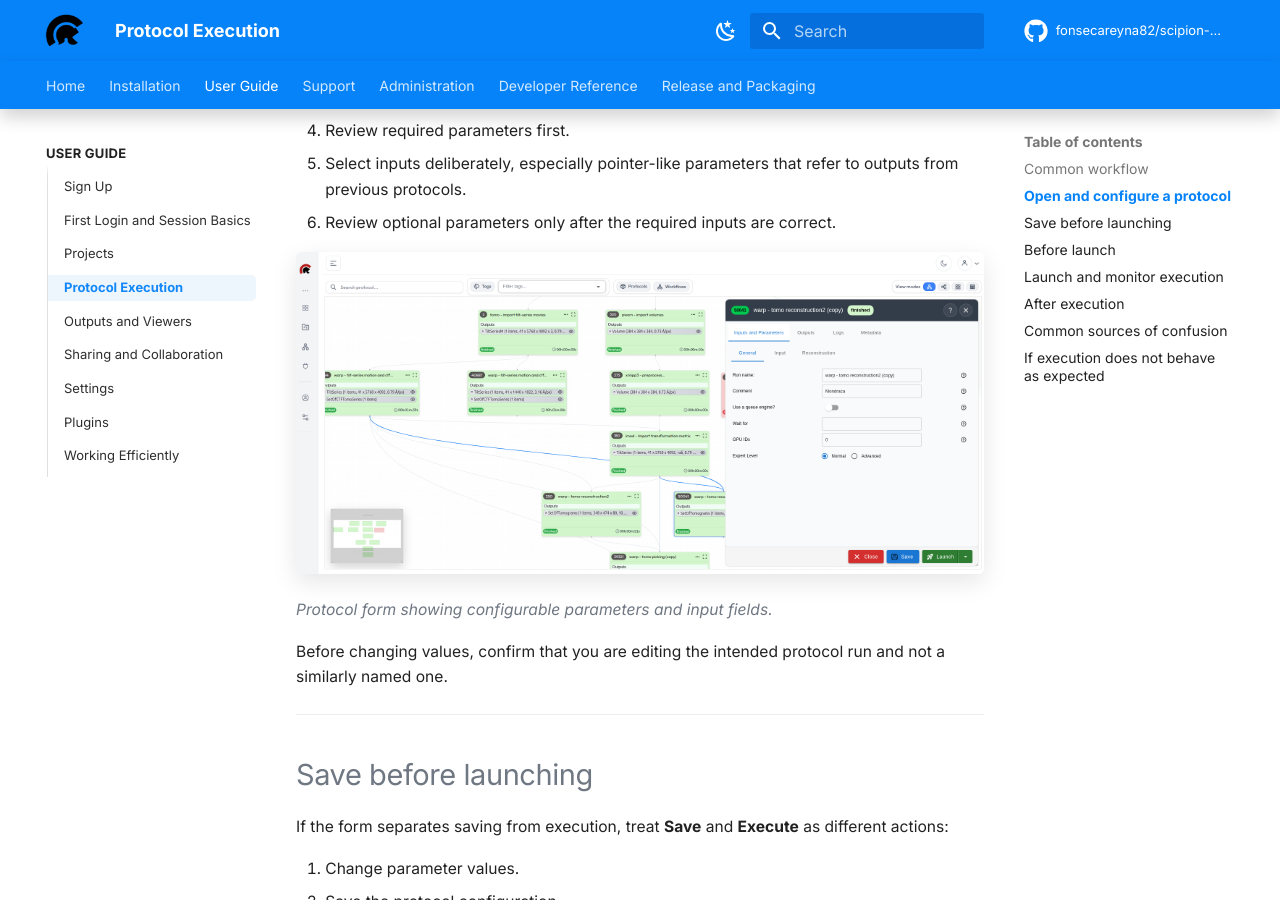
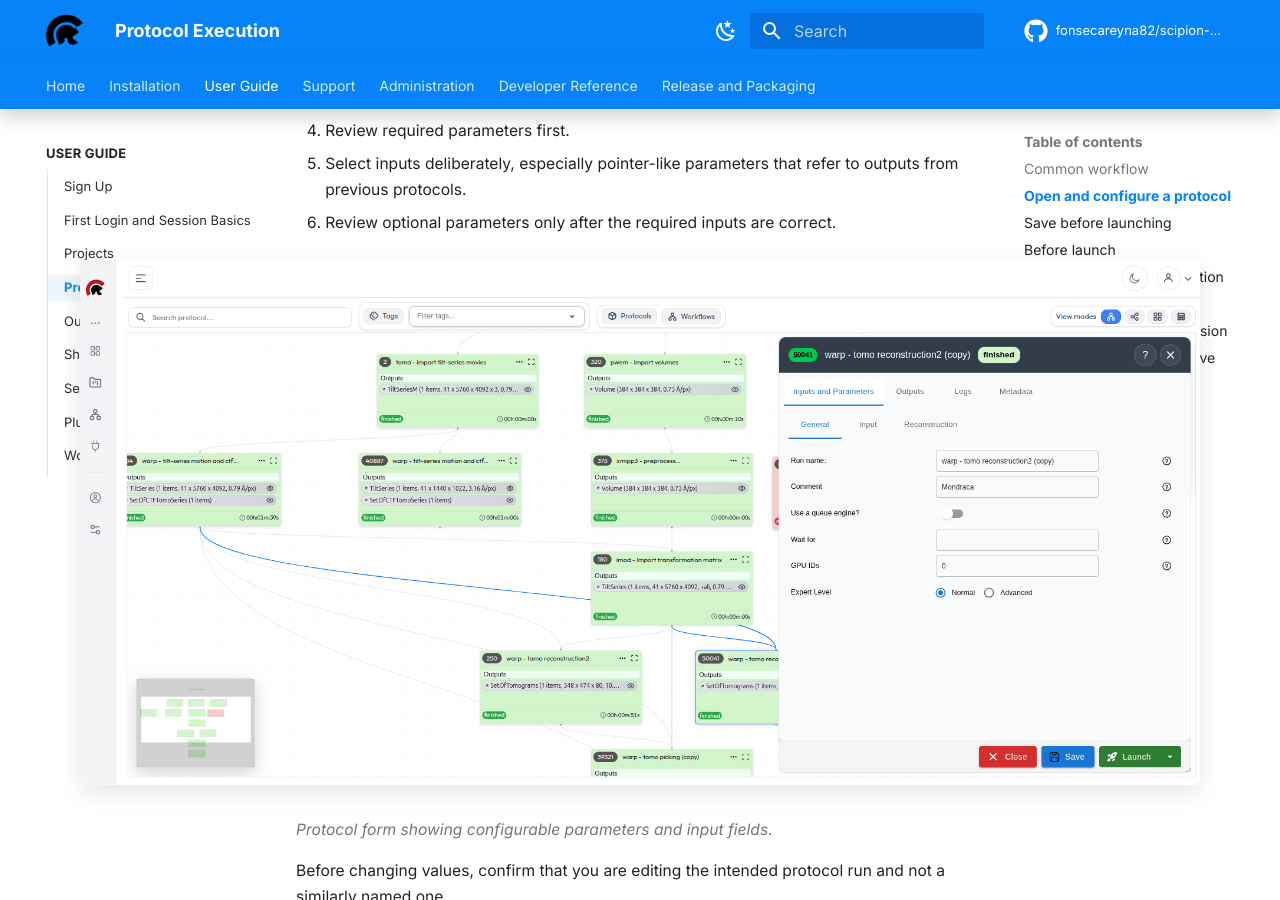
Before and after one commit to fonsecareyna82/scipion-docs, an MkDocs documentation site: the page built from docs/user-guide/protocols.md, in a window 1280 px wide and 900 px high, scrolled down 784 px. Built offline with MkDocs 1.6.1 and Material for MkDocs 9.7.7, drawn with Linux system fonts in a browser that asks for light colours; comment, search, counter and statistics services are not loaded; the version menu is left out.

Commit message:
Improve protocol screenshots

````diff
--- a/docs/user-guide/protocols.md
+++ b/docs/user-guide/protocols.md
@@ -27,7 +27,7 @@
 5. Select inputs deliberately, especially pointer-like parameters that refer to outputs from previous protocols.
 6. Review optional parameters only after the required inputs are correct.
 
-![Protocol form inputs](../assets/images/screenshots/user-guide/protocol-form-inputs.png)
+<img src="../../assets/images/screenshots/user-guide/protocol-form-inputs.png" alt="Protocol form inputs" style="display:block;width:min(1120px,calc(100vw - 2rem));max-width:none;height:auto;margin:1.2rem 0 1.6rem 50%;transform:translateX(-50%);" />
 
 *Protocol form showing configurable parameters and input fields.*
 
@@ -71,7 +71,7 @@
 4. Keep an eye on progress indicators and error messages.
 5. Refresh the project view if status appears stale.
 
-![Protocol execution logs](../assets/images/screenshots/user-guide/protocol-execution-logs.png)
+<img src="../../assets/images/screenshots/user-guide/protocol-execution-logs.png" alt="Protocol execution logs" style="display:block;width:min(1120px,calc(100vw - 2rem));max-width:none;height:auto;margin:1.2rem 0 1.6rem 50%;transform:translateX(-50%);" />
 
 *Protocol logs help users confirm what happened during execution.*
 
@@ -132,4 +132,4 @@
 redis-cli ping
 ```
 
-If tasks remain pending, see [Known Issues and Workarounds](../support/known-issues/).
+If tasks remain pending, see [Known Issues and Workarounds](../support/known-issues.md).
````
